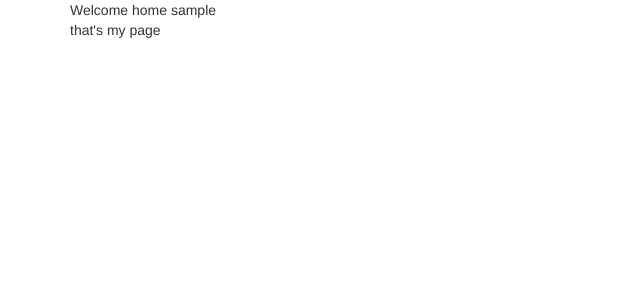
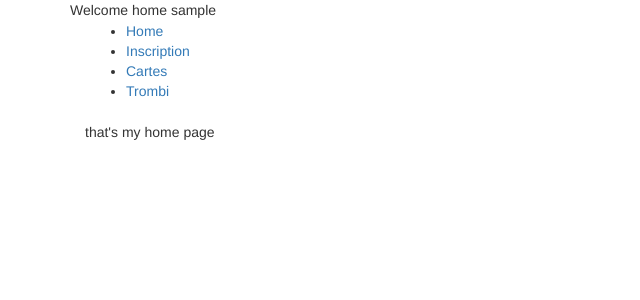
Before and after one commit to pacud/dancebo, a Flask app: page /home in a window 1280 px wide. Shown: the top 300 px of the page, without its empty margins (0-640 px from the left). Run offline with Flask 2, Linux system fonts and the light colour scheme; the visitor is signed in with stand-in values (Sample User, id 1); some libraries are stand-ins or nearby versions.

Commit message:
Add basic pages skeleton

```diff
--- a/run.py
+++ b/run.py
@@ -21,9 +21,24 @@ debug = bool(config.get('dancebo', 'debug'))
 password = config.read('debug_pass')
 
 
-@app.route('/home', methods=['Get'])
+@app.route('/home', methods=['GET'])
 def home():
     return render_template('home.html', user=session['name'])
+
+
+@app.route('/inscription', methods=['GET'])
+def inscription():
+    return render_template('inscription.html', user=session['name'])
+
+
+@app.route('/cartes', methods=['GET'])
+def cartes():
+    return render_template('cartes.html', user=session['name'])
+
+
+@app.route('/trombi', methods=['GET'])
+def trombi():
+    return render_template('trombi.html', user=session['name'])
 
 
 @app.route('/login', methods=['GET', 'POST'])
--- a/templates/home.html
+++ b/templates/home.html
@@ -1,6 +1,6 @@
 {% extends "logged.html" %}
 {% block page %}
 
-that's my page
+that's my home page
 
 {% endblock %}
--- a/templates/logged.html
+++ b/templates/logged.html
@@ -1,9 +1,21 @@
 {% extends "main.html" %}
 {% block content %}
 
+<div>
 Welcome home {{user}}
-<br />
+</div>
 
+<div class="container">
+    <ul class="navbar">
+        <li><a href="/home">Home</a></li>
+        <li><a href="/inscription">Inscription</a></li>
+        <li><a href="/cartes">Cartes</a></li>
+        <li><a href="/trombi">Trombi</a></li>
+    </ul>
+</div>
+
+<div class="container">
 {% block page %}{% endblock %}
+</div>
 
 {% endblock %}
```
